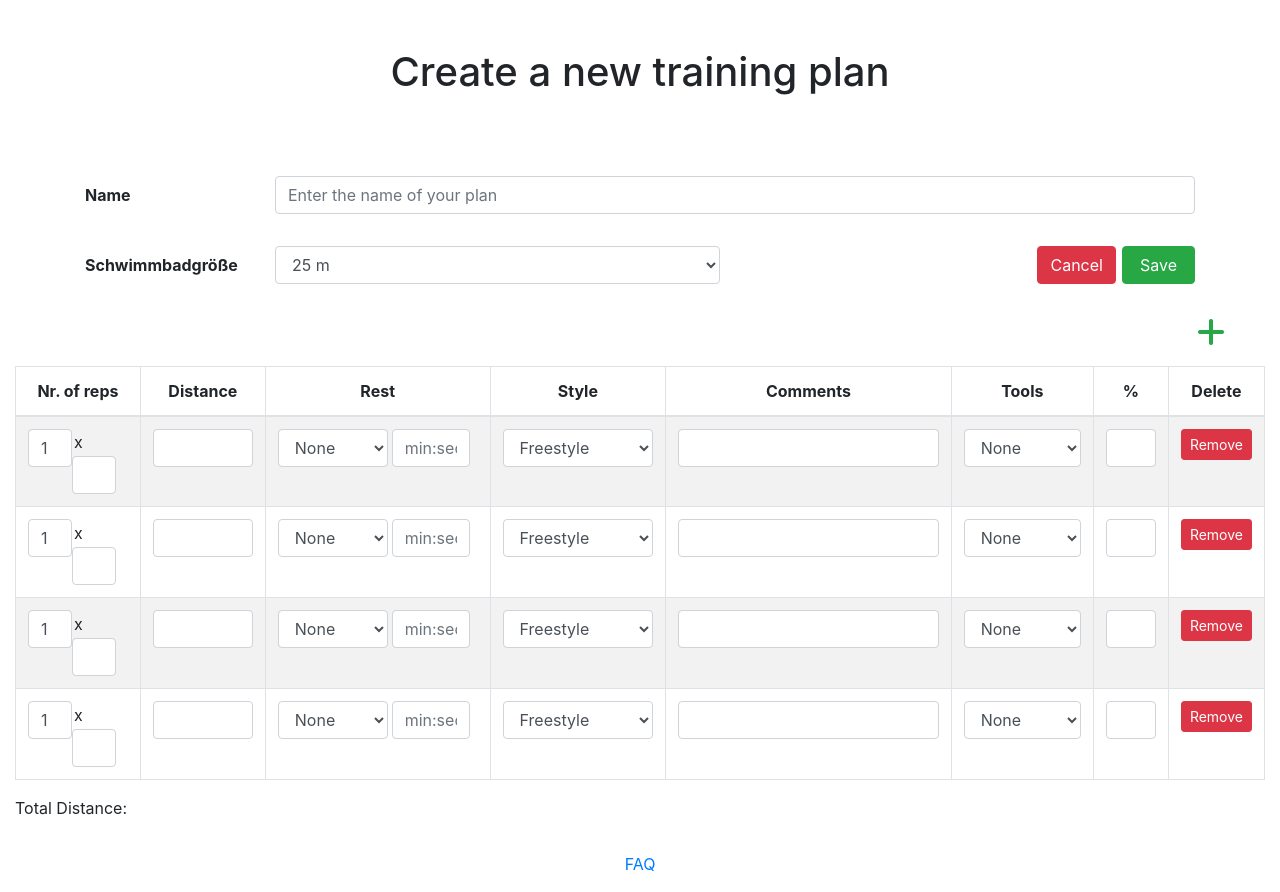
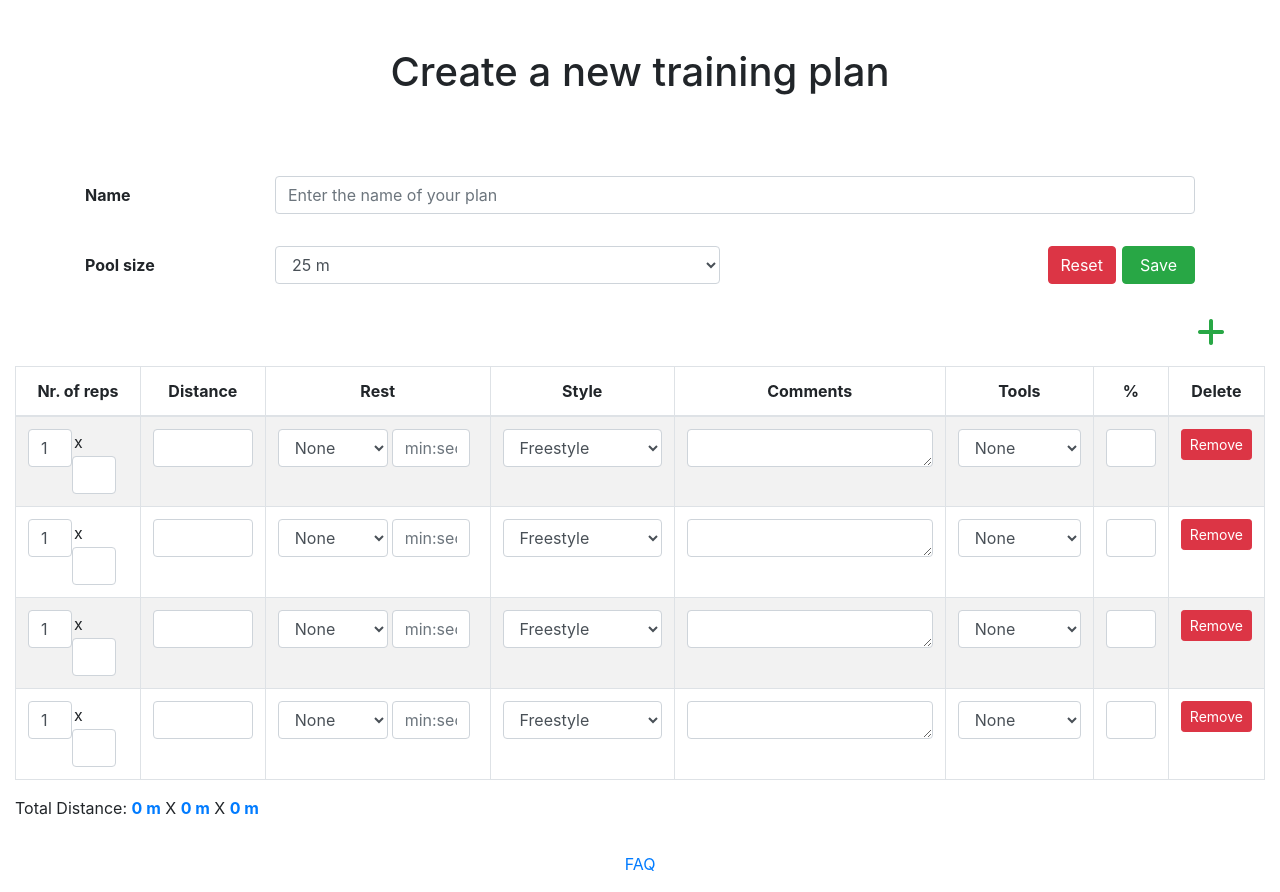
Before and after one commit to s8juschu/BAWebapp, a Django app: page /website/newplan in a window 1280 px wide. Shown: the part 56-948 px from the top of the page. Run offline with Django 3.2, Linux system fonts and the light colour scheme; some libraries are stand-ins or nearby versions.

Commit message:
set up database and add distance calc

```diff
--- a/templates/newplan.html
+++ b/templates/newplan.html
@@ -131,7 +131,7 @@
     </form>
     <form>
       <div class="form-group row">
-          <label for="exampleFormControlSelect1" class="col-sm-2 col-form-label"><p style="font-weight: bold;">Schwimmbadgröße</p></label>
+          <label for="exampleFormControlSelect1" class="col-sm-2 col-form-label"><p style="font-weight: bold;">Pool size</p></label>
            <div class="col-sm-5">
                 <select class="form-control" id="exampleFormControlSelect1">
                   <option>25 m</option>
@@ -140,7 +140,7 @@
            </div>
           <div class="col-sm-5">
               <button type="button" class="btn btn-success float-right" style="margin-left: 1.4%; padding-left: 3.8%;padding-right: 3.8%;">Save</button>
-              <button type="button" class="btn btn-danger float-right">Cancel </button>
+              <button type="button" class="btn btn-danger float-right">Reset </button>
           </div>
       </div>
     </form>
@@ -149,7 +149,6 @@
     <!-- Editable table -->
     {% include 'table.html' %}
     <!-- Editable table -->
-     <p>Total Distance:</p>
   </div>
 
     <!-- Footer -->
@@ -166,8 +165,8 @@
 
   <!-- Bootstrap core JavaScript -->
   <script src="{% static '/vendor/jquery/jquery.slim.min.js' %}"></script>
+  <script src="http://code.jquery.com/jquery-1.11.1.js"></script>
   <script src="{% static 'vendor/bootstrap/js/bootstrap.bundle.min.js' %}"></script>
-
 
 </body>
 
--- a/templates/table.html
+++ b/templates/table.html
@@ -4,9 +4,7 @@
         <div id="table" class="table-editable">
           <span class="table-add float-right mb-3 mr-2"><a href="#!" class="text-success" style="margin-right: 2.0rem !important;"><i
                 class="fas fa-plus fa-2x" aria-hidden="true"></i></a></span>
-          <table class="table table-bordered table-responsive-md table-striped text-center">
-
-
+          <table id="mytable" class="table table-bordered table-responsive-md table-striped text-center">
             <thead>
               <tr>
                 <th class="text-center" style="width: 10%">Nr. of reps</th>
@@ -22,12 +20,16 @@
             <tbody>
               <tr>
                 <td>
-                  <input type="text" class="form-control" value="1" style="float: left; width: 44%;">
-                  <p style="float: left; margin: 2%;">x</p>
-                  <input type="text" class="form-control" style="float: left; width: 44%;">
+                  <div class="form-group">
+                    <input type="text" class="form-control rep1" value="1" style="float: left; width: 44%;">
+                    <p style="float: left; margin: 2%;">x</p>
+                    <input type="text" class="form-control rep2" style="float: left; width: 44%;">
+                  </div>
                 </td>
                 <td>
-                    <input type="text" class="form-control">
+                    <div class="form-group">
+                      <input type="text" class="form-control distance">
+                    </div>
                 </td>
                 <td>
                   <div class="form-group" style="float: left; width: 55%;">
@@ -53,7 +55,7 @@
                     </div>
                 </td>
                   <td>
-                    <input type="text" class="form-control">
+                      <textarea class="form-control" rows="1"></textarea>
                 </td>
                   <td>
                     <div class="form-group">
@@ -79,12 +81,16 @@
 
               <tr>
                 <td>
-                  <input type="text" class="form-control" value="1" style="float: left; width: 44%;">
-                  <p style="float: left; margin: 2%;">x</p>
-                  <input type="text" class="form-control" style="float: left; width: 44%;">
+                  <div class="form-group">
+                    <input type="text" class="form-control rep1" value="1" style="float: left; width: 44%;">
+                    <p style="float: left; margin: 2%;">x</p>
+                    <input type="text" class="form-control rep2" style="float: left; width: 44%;">
+                  </div>
                 </td>
                 <td>
-                    <input type="text" class="form-control">
+                    <div class="form-group">
+                      <input type="text" class="form-control distance">
+                    </div>
                 </td>
                 <td>
                   <div class="form-group" style="float: left; width: 55%;">
@@ -111,7 +117,7 @@
 
                 </td>
                   <td>
-                    <input type="text" class="form-control">
+                    <textarea class="form-control" rows="1"></textarea>
                 </td>
                   <td>
                     <div class="form-group">
@@ -136,12 +142,16 @@
               <!-- This is our clonable table line -->
               <tr>
                 <td>
-                  <input type="text" class="form-control" value="1" style="float: left; width: 44%;">
-                  <p style="float: left; margin: 2%;">x</p>
-                  <input type="text" class="form-control" style="float: left; width: 44%;">
+                 <div class="form-group">
+                    <input type="text" class="form-control rep1" value="1" style="float: left; width: 44%;">
+                    <p style="float: left; margin: 2%;">x</p>
+                    <input type="text" class="form-control rep2" style="float: left; width: 44%;">
+                  </div>
                 </td>
                 <td>
-                    <input type="text" class="form-control">
+                    <div class="form-group">
+                      <input type="text" class="form-control distance">
+                    </div>
                 </td>
                 <td>
                   <div class="form-group" style="float: left; width: 55%;">
@@ -168,7 +178,7 @@
 
                 </td>
                   <td>
-                    <input type="text" class="form-control">
+                    <textarea class="form-control" rows="1"></textarea>
                 </td>
                   <td>
                     <div class="form-group">
@@ -193,12 +203,16 @@
               <!-- This is our clonable table line -->
               <tr class="hide">
                 <td>
-                 <input type="text" class="form-control" value="1" style="float: left; width: 44%;">
-                  <p style="float: left; margin: 2%;">x</p>
-                  <input type="text" class="form-control" style="float: left; width: 44%;">
+                 <div class="form-group">
+                    <input type="text" class="form-control rep1" value="1" style="float: left; width: 44%;">
+                    <p style="float: left; margin: 2%;">x</p>
+                    <input type="text" class="form-control rep2" style="float: left; width: 44%;">
+                  </div>
                 </td>
                 <td>
-                    <input type="text" class="form-control">
+                    <div class="form-group">
+                      <input type="text" class="form-control distance">
+                    </div>
                 </td>
                 <td>
                   <div class="form-group" style="float: left; width: 55%;">
@@ -225,7 +239,7 @@
 
                 </td>
                   <td>
-                    <input type="text" class="form-control">
+                    <textarea class="form-control" rows="1"></textarea>
                 </td>
                   <td>
                     <div class="form-group">
@@ -254,7 +268,51 @@
         </div>
       </div>
     </div>
+  <p>Total Distance: <b id="rep1val" style="color: #007bff;"></b> X <b id="rep2val" style="color: #007bff;"></b> X <b id="val" style="color: #007bff;"></b></p>
+
   <script src="{% static '/vendor/jquery/jquery.slim.min.js' %}"></script>
+
+  <!--Distanz berechnen-->
+  <script>
+
+    $('#val').text('0\xa0m');
+    $('.form-group').on('input','.distance',function(){
+        var totalSum = 0;
+        $('.form-group .distance').each(function(){
+            var inputVal = $(this).val();
+            if($.isNumeric(inputVal)){
+              totalSum += parseFloat(inputVal);
+            }
+        });
+        $('#val').text(totalSum + '\xa0m');
+    });
+
+    $('#rep1val').text('0\xa0m');
+    $('.form-group').on('input','.rep1',function(){
+        var rep1mul = 0;
+        $('.form-group .rep1').each(function(){
+          var mul = $(this).val();
+          if($.isNumeric(mul)){
+            rep1mul += parseFloat(mul);
+          }
+      });
+      $('#rep1val').text(rep1mul + '\xa0m');
+    });
+
+    $('#rep2val').text('0\xa0m');
+    $('.form-group').on('input','.rep2',function(){
+        var rep2mul = 0;
+          $('.form-group .rep2').each(function(){
+          var mul2 = $(this).val();
+          if($.isNumeric(mul2)){
+            rep2mul += parseFloat(mul2);
+          }
+      });
+      $('#rep2val').text(rep2mul + '\xa0m');
+    });
+  </script>
+
+  <!--Top to Page Button-->
   <script>
     // When the user scrolls down 20px from the top of the document, show the button
     window.onscroll = function() {scrollFunction()};
@@ -272,8 +330,9 @@
       document.body.scrollTop = 0; // For Safari
       document.documentElement.scrollTop = 0; // For Chrome, Firefox, IE and Opera
     }
+  </script>
 
-  </script>
+  <!--Funktionalität Tabelle-->
   <script>
     const $tableID = $('#table');
     const $BTN = $('#export-btn');
@@ -282,12 +341,16 @@
     const newTr = `
    <tr class="hide">
     <td>
-     <input type="text" class="form-control" value="1" style="float: left; width: 44%;">
-      <p style="float: left; margin: 2%;">x</p>
-      <input type="text" class="form-control" style="float: left; width: 44%;">
+     <div class="form-group">
+        <input type="text" class="form-control rep1" value="1" style="float: left; width: 44%;">
+        <p style="float: left; margin: 2%;">x</p>
+        <input type="text" class="form-control rep2" style="float: left; width: 44%;">
+      </div>
     </td>
     <td>
-        <input type="text" class="form-control">
+        <div class="form-group">
+          <input type="text" class="form-control distance">
+        </div>
     </td>
     <td>
       <div class="form-group" style="float: left; width: 55%;">
@@ -314,7 +377,7 @@
 
     </td>
       <td>
-        <input type="text" class="form-control">
+        <textarea class="form-control" rows="1"></textarea>
     </td>
       <td>
         <div class="form-group">
```
Also changed, not shown: website/models.py (+21 -0 lines), db.sqlite3, static/css/plan.css (line endings or trailing spaces), website/migrations/0003_plan_swimmer.py (added), 1 other file.
